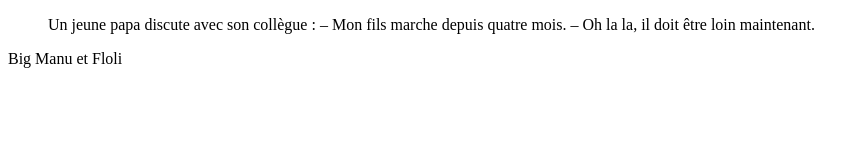
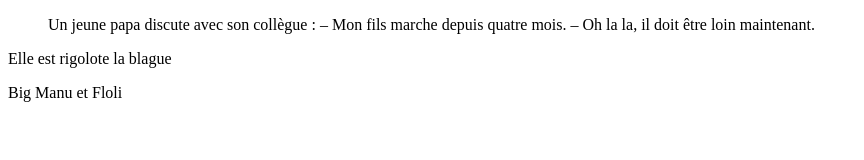
Before and after one commit to Keolite/atelier_git, a plain HTML site: page index.html in a window 1280 px wide. Shown: the whole page, without its empty margins (0-864 px from the left). Drawn offline with Linux system fonts and the light colour scheme.

Commit message:
[update] Header add content
Ajout du conteu du fin de header

```diff
--- a/index.html
+++ b/index.html
@@ -14,7 +14,7 @@
 
             – Oh la la, il doit être loin maintenant.
         </blockquote>
-
+       <p>Elle est rigolote la blague</p>
     </header>
     <footer>
         <p>Big Manu et Floli</p>
```
